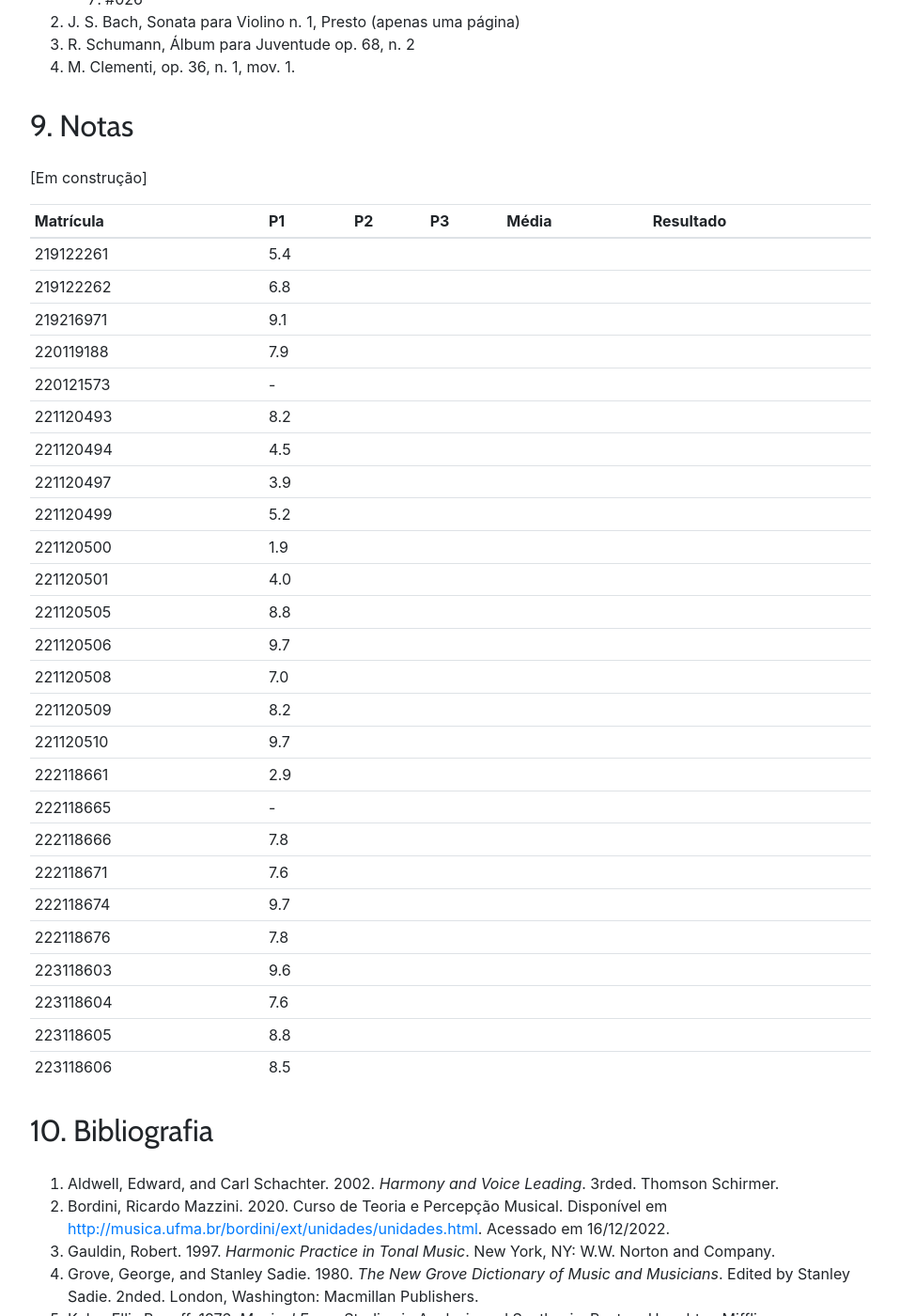
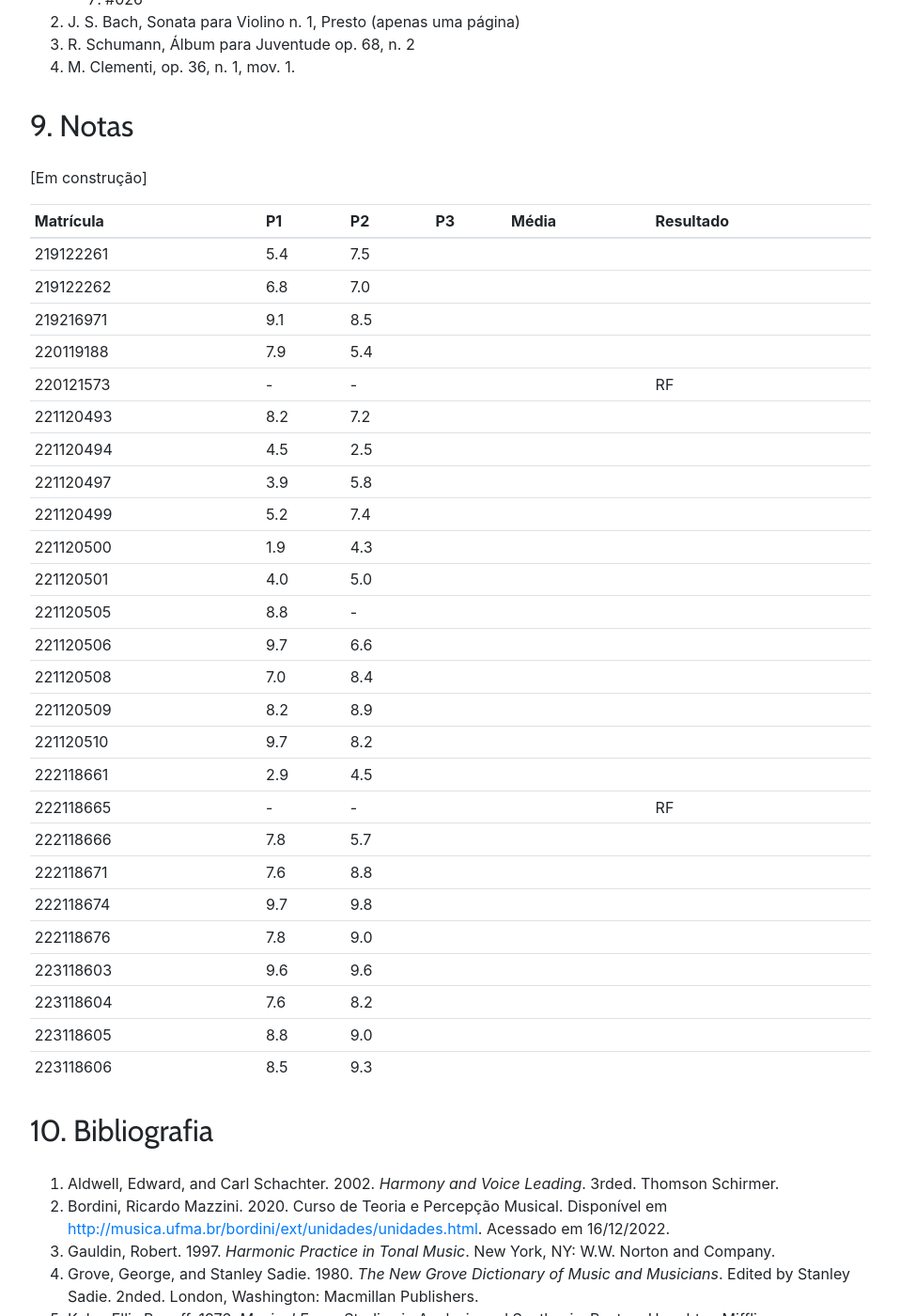
Before and after one commit to kroger/genosmus, a Jekyll site: the page built from _marcos/musa69.md, in a window 1280 px wide and 1400 px high, scrolled down 3995 px. Shown: the whole window at 94% size, without its empty margins (68-1026 px from the left). Built offline with Jekyll 4.4.1, drawn with Linux system fonts in a browser that asks for light colours; nearby versions of some CDN libraries; the table of contents is made by our own code.

Commit message:
Insere notas de prova 2

```diff
--- a/_marcos/musa69.md
+++ b/_marcos/musa69.md
@@ -165,32 +165,32 @@
 
 | Matrícula | P1  | P2  | P3  | Média | Resultado |
 | --------- | --- | --- | --- | ----- | --------- |
-| 219122261 | 5.4 |     |     |       |           |
-| 219122262 | 6.8 |     |     |       |           |
-| 219216971 | 9.1 |     |     |       |           |
-| 220119188 | 7.9 |     |     |       |           |
-| 220121573 | -   |     |     |       |           |
-| 221120493 | 8.2 |     |     |       |           |
-| 221120494 | 4.5 |     |     |       |           |
-| 221120497 | 3.9 |     |     |       |           |
-| 221120499 | 5.2 |     |     |       |           |
-| 221120500 | 1.9 |     |     |       |           |
-| 221120501 | 4.0 |     |     |       |           |
-| 221120505 | 8.8 |     |     |       |           |
-| 221120506 | 9.7 |     |     |       |           |
-| 221120508 | 7.0 |     |     |       |           |
-| 221120509 | 8.2 |     |     |       |           |
-| 221120510 | 9.7 |     |     |       |           |
-| 222118661 | 2.9 |     |     |       |           |
-| 222118665 | -   |     |     |       |           |
-| 222118666 | 7.8 |     |     |       |           |
-| 222118671 | 7.6 |     |     |       |           |
-| 222118674 | 9.7 |     |     |       |           |
-| 222118676 | 7.8 |     |     |       |           |
-| 223118603 | 9.6 |     |     |       |           |
-| 223118604 | 7.6 |     |     |       |           |
-| 223118605 | 8.8 |     |     |       |           |
-| 223118606 | 8.5 |     |     |       |           |
+| 219122261 | 5.4 | 7.5 |     |       |           |
+| 219122262 | 6.8 | 7.0 |     |       |           |
+| 219216971 | 9.1 | 8.5 |     |       |           |
+| 220119188 | 7.9 | 5.4 |     |       |           |
+| 220121573 | -   | -   |     |       | RF        |
+| 221120493 | 8.2 | 7.2 |     |       |           |
+| 221120494 | 4.5 | 2.5 |     |       |           |
+| 221120497 | 3.9 | 5.8 |     |       |           |
+| 221120499 | 5.2 | 7.4 |     |       |           |
+| 221120500 | 1.9 | 4.3 |     |       |           |
+| 221120501 | 4.0 | 5.0 |     |       |           |
+| 221120505 | 8.8 | -   |     |       |           |
+| 221120506 | 9.7 | 6.6 |     |       |           |
+| 221120508 | 7.0 | 8.4 |     |       |           |
+| 221120509 | 8.2 | 8.9 |     |       |           |
+| 221120510 | 9.7 | 8.2 |     |       |           |
+| 222118661 | 2.9 | 4.5 |     |       |           |
+| 222118665 | -   | -   |     |       | RF        |
+| 222118666 | 7.8 | 5.7 |     |       |           |
+| 222118671 | 7.6 | 8.8 |     |       |           |
+| 222118674 | 9.7 | 9.8 |     |       |           |
+| 222118676 | 7.8 | 9.0 |     |       |           |
+| 223118603 | 9.6 | 9.6 |     |       |           |
+| 223118604 | 7.6 | 8.2 |     |       |           |
+| 223118605 | 8.8 | 9.0 |     |       |           |
+| 223118606 | 8.5 | 9.3 |     |       |           |
 {: .table .table-sm}
 
 ## 10. Bibliografia
```
Also changed, not shown: _marcos/musa71.md (+17 -17 lines).
